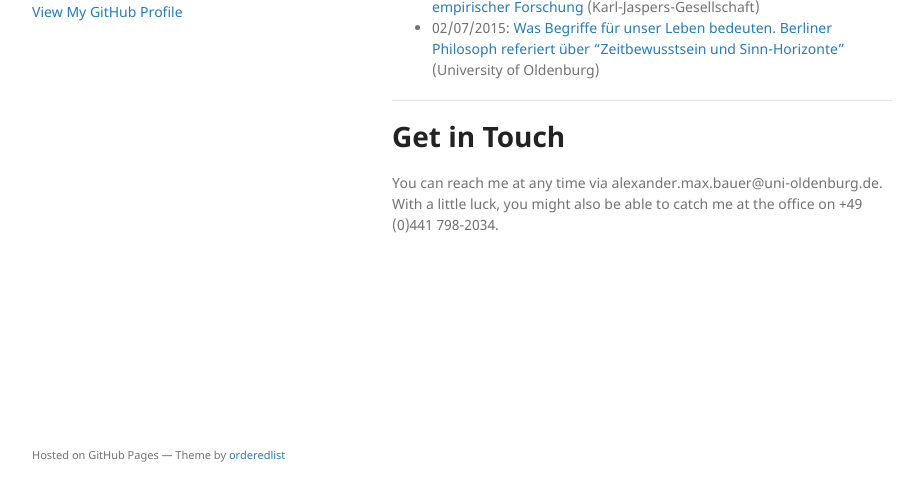
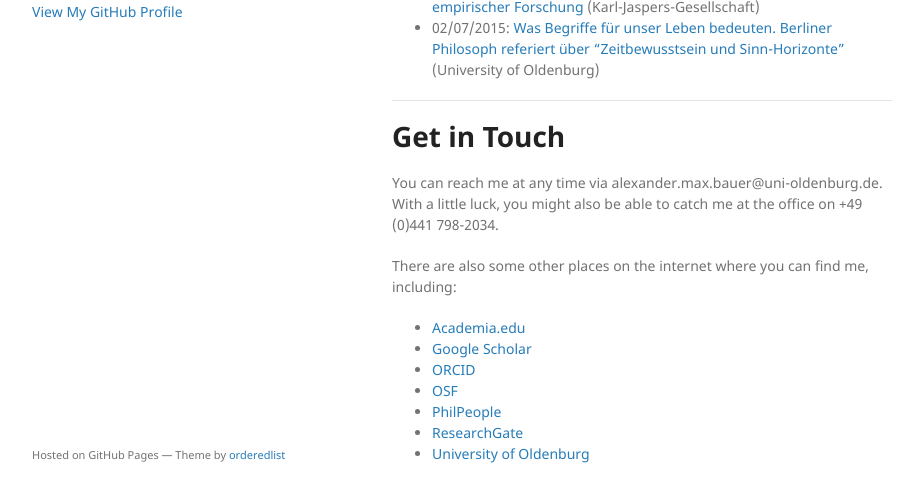
Before and after one commit to alephmembeth/alephmembeth.github.io, a Jekyll site: the page built from index.md, in a window 1280 px wide and 900 px high, scrolled down 519 px, cut to the strip 366-868 px from the top of the window. Shown: the whole strip, without its empty margins (178-1091 px from the left). Built offline with Jekyll 4.4.1, drawn with Linux system fonts in a browser that asks for light colours; the repository's description, which GitHub fills in, is left out.

Commit message:
Update index.md

```diff
--- a/index.md
+++ b/index.md
@@ -39,3 +39,12 @@ Hi, my name’s Max! I’m a doctoral researcher at the University of Oldenburg
 # Get in Touch
 
 You can reach me at any time via alexander.max.bauer@uni-oldenburg.de. With a little luck, you might also be able to catch me at the office on +49 (0)441 798-2034.
+
+There are also some other places on the internet where you can find me, including:
++ [Academia.edu](https://uni-oldenburg.academia.edu/alexandermaxbauer)
++ [Google Scholar](https://scholar.google.de/citations?user=EFeokZUAAAAJ)
++ [ORCID](https://orcid.org/0000-0003-0923-6864)
++ [OSF](https://osf.io/e7hpd/)
++ [PhilPeople](https://philpeople.org/profiles/alexander-max-bauer)
++ [ResearchGate](https://www.researchgate.net/profile/Alexander-Bauer-2)
++ [University of Oldenburg](https://uol.de/philosophie/alexander-max-bauer)
```
